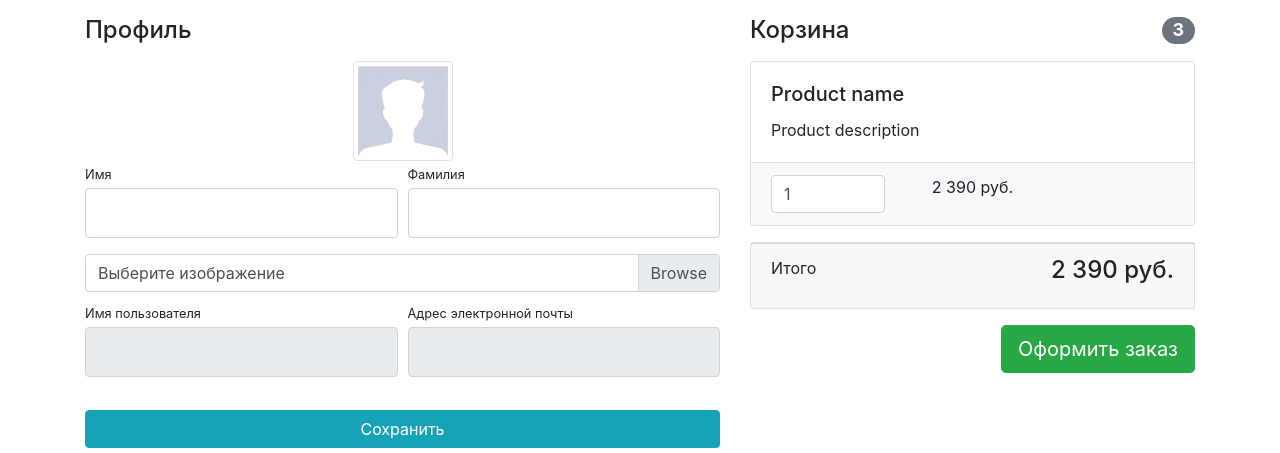
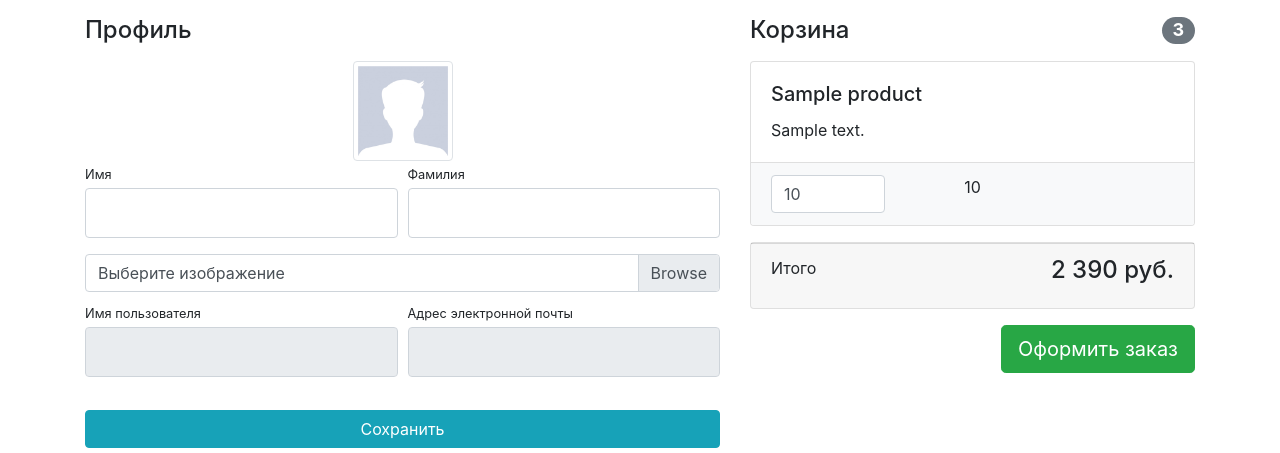
Before and after one commit to muelan/geekshop, a Django app: template users/templates/users/profile.html in a window 1280 px wide. Shown: the part 56-509 px from the top of the page. Run offline with Django 3.2, Linux system fonts and the light colour scheme; tables that the repository leaves empty hold one stand-in row (values such as "Sample post"); the template is opened without the code that fills it: values that come from a table or form of the project are taken from there, most other values are stand-ins (such as "Sample title", 1, 10 or a date in 2020); parts of the project's set-up code (start-up, migrations or seed data) failed here and were passed over; some libraries are stand-ins or nearby versions.

```diff
--- a/baskets/templates/baskets/basket.html
+++ b/baskets/templates/baskets/basket.html
@@ -2,19 +2,20 @@
     <h4 class="mt-3 mb-3 d-flex justify-content-between align-items-center mb-3">
         Корзина <span class="badge badge-secondary badge-pill">3</span>
     </h4>
-    <div class="card mb-3">
+    {% for basket in baskets %}
+        <div class="card mb-3">
         <div class="card-body">
-            <h5 class="card-title">Product name</h5>
-            <p class="card-text">Product description</p>
+            <h5 class="card-title">{{ basket.product.name }}</h5>
+            <p class="card-text">{{ basket.product.description }}</p>
         </div>
         <ul class="list-group list-group-flush">
             <li class="list-group-item bg-light">
                 <div class="row text-center">
                     <div class="col-lg-4">
                         <input name="basketID" type="number" class="form-control"
-                               value="1" min="0">
+                               value="{{ basket.quantity }}" min="0">
                     </div>
-                    <div class="col-lg-4">2 390 руб.</div>
+                    <div class="col-lg-4">{{ basket.product.price }}</div>
                     <div class="col-lg-4">
                         <a href="#">
                             <i class="fas fa-trash"></i>
@@ -24,6 +25,8 @@
             </li>
         </ul>
     </div>
+    {% endfor %}
+
     <div class="card mb-3">
     <div class="card-footer">
         <p class="float-left">Итого</p>
--- a/geekshop/urls.py
+++ b/geekshop/urls.py
@@ -27,6 +27,7 @@ urlpatterns = [
     path('', index, name='index'),
     path('products/', include('products.urls', namespace='products')),
     path('users/', include('users.urls', namespace='users')),
+    path('baskets/', include('baskets.urls', namespace='baskets')),
 ]
 
 if settings.DEBUG:
--- a/products/templates/products/products.html
+++ b/products/templates/products/products.html
@@ -69,7 +69,9 @@
                                <p class="card-text">{{ product.description }}</p>
                             </div>
                             <div class="card-footer text-center">
-                                <button type="button" class="btn btn-outline-success">Отправить в корзину</button>
+                                <a href="{% url 'baskets:basket_add' product.id %}" class="btn btn-outline-success">
+                                    Отправить в корзину
+                                </a>
                             </div>
                         </div>
                     </div>
--- a/users/views.py
+++ b/users/views.py
@@ -51,7 +51,7 @@ def profile(request):
         form = UserProfileForm(instance=user)
     context = {'title': 'GeekShop - Профиль',
                'form': form,
-               'baskets': Basket.objects.all(user=user),
+               'baskets': Basket.objects.filter(user=user),
                }
     return render(request, 'users/profile.html', context)
 
```
